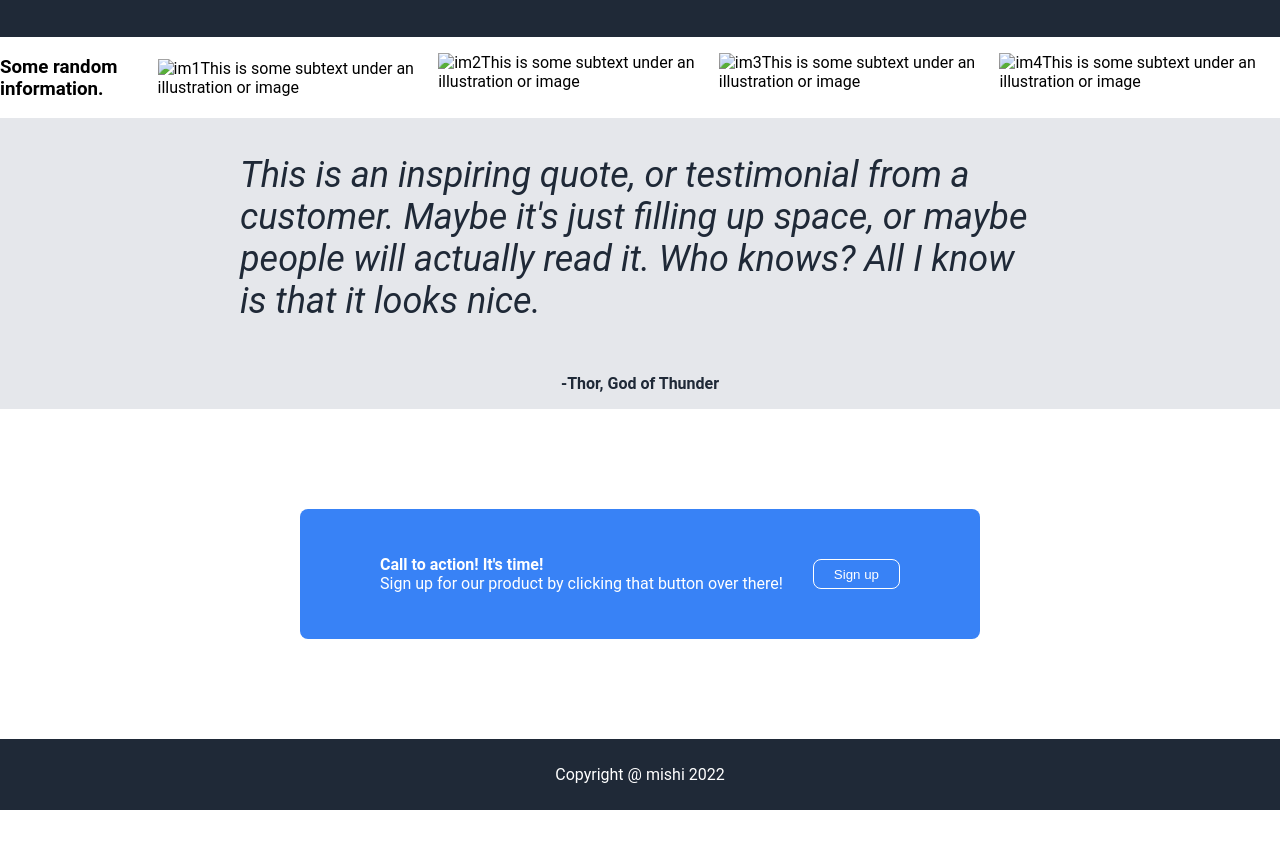
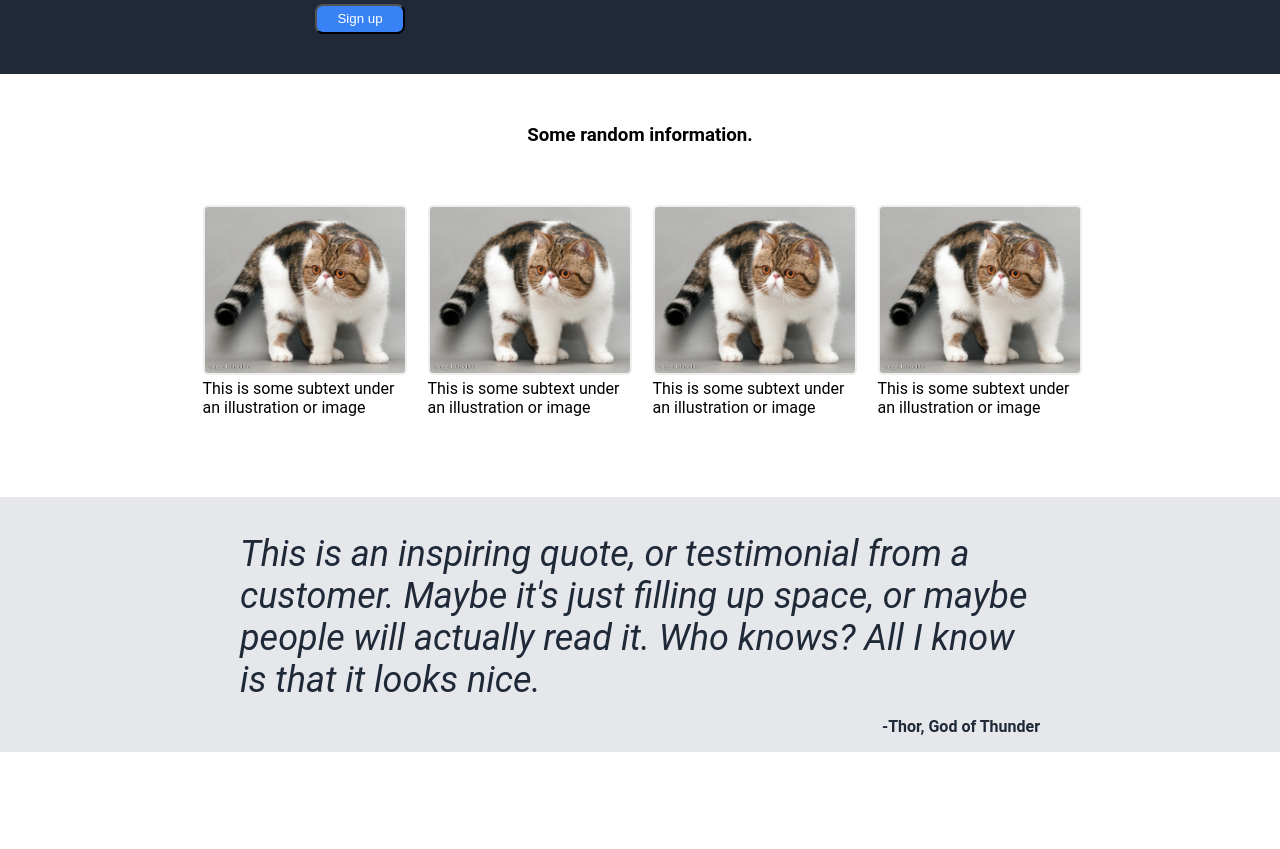
Before and after one commit to arcaneLake/landing, a plain HTML site: page index.html in a window 1280 px wide. Shown: the part 214-1063 px from the top of the page. Before the commit the page ends 1024 px from the top, so only its background shows below. Drawn offline with Linux system fonts and the light colour scheme.

Commit message:
Finish layout

```diff
--- a/index.html
+++ b/index.html
@@ -22,7 +22,7 @@
 
         <div class="hero-container">
             <div class="left">
-                <h2>This website is awesome</h2>
+                <h1>This website is awesome</h1>
                 <p>This website has some subtext that goes here under the main title. It's a smaller font and the color is lower contrast.</p>
                 <button>Sign up</button>
             </div>
@@ -31,18 +31,23 @@
             </div>
         </div>
 
-
+        <h3 class="random-info-title">Some random information.</h3>
         <div class="random-info">
-            <h3>Some random information.</h3>
-            <div class="box1"><p><img src="x" alt="im1">This is some subtext under an illustration or image</p></div>
-            <p><img src="x" alt="im2">This is some subtext under an illustration or image</p>
-            <p><img src="x" alt="im3">This is some subtext under an illustration or image</p>
-            <p><img src="x" alt="im4">This is some subtext under an illustration or image</p>
+            <div class="box"><img src="./images/kitty.jpg" alt="im1"><div class="random-info-text">This is some subtext under an illustration or image</div>
+            </div>
+            <div class="box"><img src="./images/kitty.jpg" alt="im1"><div class="random-info-text">This is some subtext under an illustration or image</div>
+            </div>
+            <div class="box"><img src="./images/kitty.jpg" alt="im1"><div class="random-info-text">This is some subtext under an illustration or image</div>
+            </div>
+            <div class="box"><img src="./images/kitty.jpg" alt="im1"><div class="random-info-text">This is some subtext under an illustration or image</div>
+            </div>
         </div>
 
         <div class="quote-text">
-            <p>This is an inspiring quote, or testimonial from a customer. Maybe it's just filling up space, or maybe people will actually read it. Who knows? All I know is that it looks nice.</p>
-            <p style="font-style: normal; font-size: 16px; font-weight: bold;text-align: right;">-Thor, God of Thunder</p>
+            <div class="quote-text-container">
+            <p class="actual-quote">This is an inspiring quote, or testimonial from a customer. Maybe it's just filling up space, or maybe people will actually read it. Who knows? All I know is that it looks nice.</p>
+            <p class="by-who">-Thor, God of Thunder</p>
+        </div>
         </div>
 
         <div class="call-to-action">
--- a/style.css
+++ b/style.css
@@ -64,12 +64,29 @@ h2 {
 
 .random-info {
     display: flex;
+    justify-content: center;
+    align-items: center;
+    gap: 25px;
+    margin: 40px 0 80px 0;
 }
 
-.box1 {
+.random-info-title {
     display: flex;
     justify-content: center;
-    align-items: center;
+    margin-top: 50px;
+}
+
+.random-info-text {
+    display: flex;
+}
+
+.box, .box img {
+    max-width: 200px;
+}
+
+.box img {
+    border-radius: 5px;
+    border: 2px solid #eee;
 }
 
 /* Quotes part */
@@ -81,23 +98,40 @@ h2 {
     color: #1F2937;
     display: flex;
     flex-flow: column wrap;
-    justify-content: center;
     align-items: center;
 }
 
-.quote-text p {
+.quote-text-container {
+    display: flex;
+    flex-direction: column;
     max-width: 800px;
 }
 
+.actual-quote {
+    display: flex;
+    margin-bottom: 0;
+}
+
+.by-who {
+    display: flex;
+    font-style: normal;
+    font-size: 16px;
+    font-weight: bold;
+    align-self: flex-end;
+}
+
+/* Action part */
+
 .call-to-action {
     padding: 30px 80px;
-    margin: 100px 300px;
+    margin: 100px 200px;
     background-color: #3882F6;
     color: white;
     border-radius: 8px;
     display: flex;
     justify-content: space-between;
     align-items: center;
+    overflow: hidden;
 }
 
 .call-to-action button {
@@ -112,6 +146,8 @@ h2 {
     border-radius: 8px;
 }
 
+/* Footer part */
+
 .footer-container {
     background-color: #1F2937;
     color: white;
```
